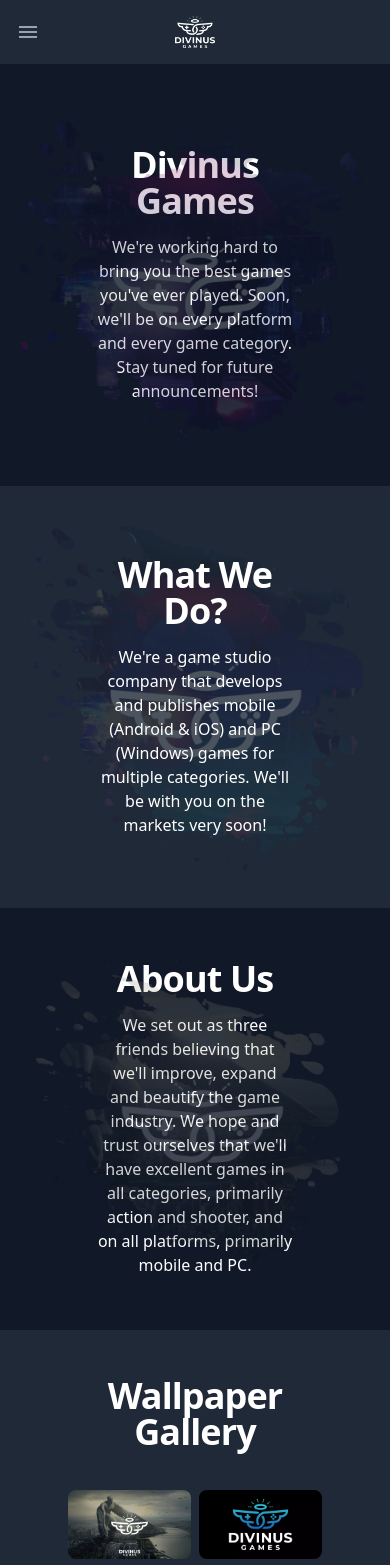
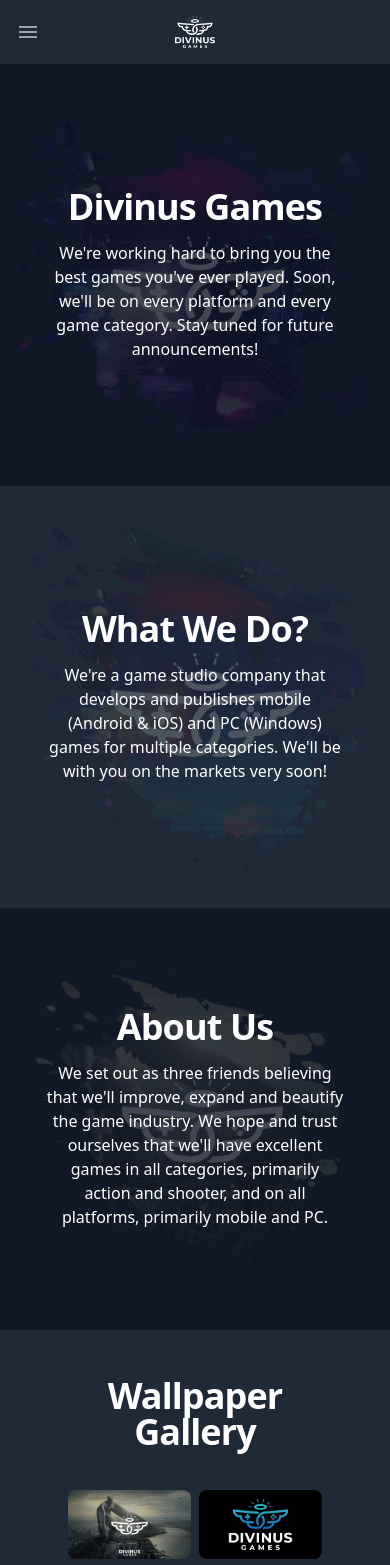
Before and after one commit to barkinmeric/DivinusGames, a Nuxt app: page / in a window 390 px wide. Shown: the top 1565 px of the page. Built offline with nearby package versions, Linux system fonts and the light colour scheme.

Commit message:
aos implementation + scroll animations for hero tags

```diff
--- a/components/Hero.vue
+++ b/components/Hero.vue
@@ -1,14 +1,14 @@
 <template>
 	<section class="bg-gray-900">
-		<div class="relative text-center sm:grid max-w-screen-xl px-4 py-8 mx-auto lg:gap-8 xl:gap-0 lg:py-16 sm:grid-cols-12">
-			<div class="absolute top-1/2 left-1/2 -translate-x-1/2 -translate-y-1/2 sm:translate-x-0 sm:translate-y-0 sm:static place-self-center sm:col-span-7 text-white">
-				<h1 class="max-w-2xl mb-4 text-4xl font-extrabold tracking-tight leading-none md:text-5xl xl:text-6xl">Divinus Games</h1>
-				<p class="max-w-2xl font-light md:text-lg lg:text-xl">
+		<div class="grid grid-cols-12 grid-rows-1 max-w-screen-xl px-4 py-8 mx-auto lg:gap-8 xl:gap-0 lg:py-16">
+			<div class="my-auto col-start-2 col-end-12 row-start-1 z-20 sm:col-start-1 sm:col-end-8 place-self-center text-white text-center">
+				<h1 data-aos="fade-right" class="max-w-2xl mb-4 text-4xl font-extrabold tracking-tight leading-none md:text-5xl xl:text-6xl">Divinus Games</h1>
+				<p data-aos="fade-right" class="max-w-2xl font-light md:text-lg lg:text-xl">
 					We're working hard to bring you the best games you've ever played. Soon, we'll be on every platform and every game category. Stay tuned for future announcements!
 				</p>
 			</div>
-			<div class="max-w-sm mx-auto sm:max-w-xl opacity-20 sm:opacity-100 sm:col-span-5">
-				<img src="/index/banner_bg.webp" alt="mockup" />
+			<div class="col-start-1 col-end-13 row-start-1 z-10 sm:col-start-8 sm:col-end-13 max-w-sm mx-auto sm:max-w-xl opacity-20 sm:opacity-100">
+				<img src="/index/banner_bg.webp" data-aos="fade-left" />
 			</div>
 		</div>
 	</section>
--- a/components/Hero2.vue
+++ b/components/Hero2.vue
@@ -1,12 +1,12 @@
 <template>
 	<section class="bg-gray-800">
-		<div class="relative text-center sm:grid max-w-screen-xl px-4 py-8 mx-auto lg:gap-8 xl:gap-0 lg:py-16 sm:grid-cols-12">
-			<div class="max-w-sm mx-auto sm:max-w-xl opacity-20 sm:opacity-100 sm:col-span-5">
-				<img src="/index/about_img_2.webp" alt="mockup" />
+		<div class="grid grid-cols-12 grid-rows-1 max-w-screen-xl px-4 py-8 mx-auto lg:gap-8 xl:gap-0 lg:py-16">
+			<div class="col-start-1 col-end-13 row-start-1 z-10 sm:col-start-1 sm:col-end-6 max-w-sm mx-auto sm:max-w-xl opacity-20 sm:opacity-100">
+				<img src="/index/about_img_2.webp" data-aos="fade-left" />
 			</div>
-			<div class="absolute top-1/2 left-1/2 -translate-x-1/2 -translate-y-1/2 sm:translate-x-0 sm:translate-y-0 sm:static place-self-center sm:col-span-7 text-white">
-				<h1 class="max-w-2xl mb-4 text-4xl font-extrabold tracking-tight leading-none md:text-5xl xl:text-6xl">What We Do?</h1>
-				<p class="max-w-2xl font-light md:text-lg lg:text-xl">
+			<div class="my-auto col-start-2 col-end-12 row-start-1 z-20 sm:col-start-6 sm:col-end-13 place-self-center text-white text-center">
+				<h1 data-aos="fade-right" class="max-w-2xl mb-4 text-4xl font-extrabold tracking-tight leading-none md:text-5xl xl:text-6xl">What We Do?</h1>
+				<p data-aos="fade-right" class="max-w-2xl font-light md:text-lg lg:text-xl">
 					We're a game studio company that develops and publishes mobile (Android & iOS) and PC (Windows) games for multiple categories. We'll be with you on the markets very soon!
 				</p>
 			</div>
--- a/components/Hero3.vue
+++ b/components/Hero3.vue
@@ -1,15 +1,15 @@
 <template>
 	<section class="bg-gray-900">
-		<div class="relative text-center sm:grid max-w-screen-xl px-4 py-8 mx-auto lg:gap-8 xl:gap-0 lg:py-16 sm:grid-cols-12">
-			<div class="absolute top-1/2 left-1/2 -translate-x-1/2 -translate-y-1/2 sm:translate-x-0 sm:translate-y-0 sm:static place-self-center sm:col-span-7 text-white">
-				<h1 class="max-w-2xl mb-4 text-4xl font-extrabold tracking-tight leading-none md:text-5xl xl:text-6xl">About Us</h1>
-				<p class="max-w-2xl font-light md:text-lg lg:text-xl">
+		<div class="grid grid-cols-12 grid-rows-1 max-w-screen-xl px-4 py-8 mx-auto lg:gap-8 xl:gap-0 lg:py-16">
+			<div class="my-auto col-start-2 col-end-12 row-start-1 z-20 sm:col-start-1 sm:col-end-8 place-self-center text-white text-center">
+				<h1 data-aos="fade-right" class="max-w-2xl mb-4 text-4xl font-extrabold tracking-tight leading-none md:text-5xl xl:text-6xl">About Us</h1>
+				<p data-aos="fade-right" class="max-w-2xl font-light md:text-lg lg:text-xl">
 					We set out as three friends believing that we'll improve, expand and beautify the game industry. We hope and trust ourselves that we'll have excellent games in all categories,
 					primarily action and shooter, and on all platforms, primarily mobile and PC.
 				</p>
 			</div>
-			<div class="max-w-sm mx-auto sm:max-w-xl opacity-20 sm:opacity-100 sm:col-span-5">
-				<img src="/index/about_img_1.webp" alt="mockup" />
+			<div class="col-start-1 col-end-13 row-start-1 z-10 sm:col-start-8 sm:col-end-13 max-w-sm mx-auto sm:max-w-xl opacity-20 sm:opacity-100">
+				<img src="/index/about_img_1.webp" data-aos="fade-left" />
 			</div>
 		</div>
 	</section>
--- a/nuxt.config.ts
+++ b/nuxt.config.ts
@@ -13,7 +13,11 @@ export default defineNuxtConfig({
 				{ name: "description", content: "Divinus Games" },
 				{ name: "description", content: "Divinus Games" },
 			],
-			link: [{ rel: "stylesheet", href: "https://fonts.googleapis.com/icon?family=Material+Icons" }],
+			link: [
+				{ rel: "stylesheet", href: "https://fonts.googleapis.com/icon?family=Material+Icons" },
+				{ rel: "stylesheet", href: "https://unpkg.com/aos@2.3.1/dist/aos.css" },
+			],
+			script: [{ src: "https://unpkg.com/aos@2.3.1/dist/aos.js" }],
 		},
 	},
 });
--- /dev/null
+++ b/plugins/aos.client.js
@@ -0,0 +1,3 @@
+export default defineNuxtPlugin((nuxtApp) => {
+	AOS.init();
+});
```
Also changed, not shown: 1 other file (tests, documents, lock files or other folders).
